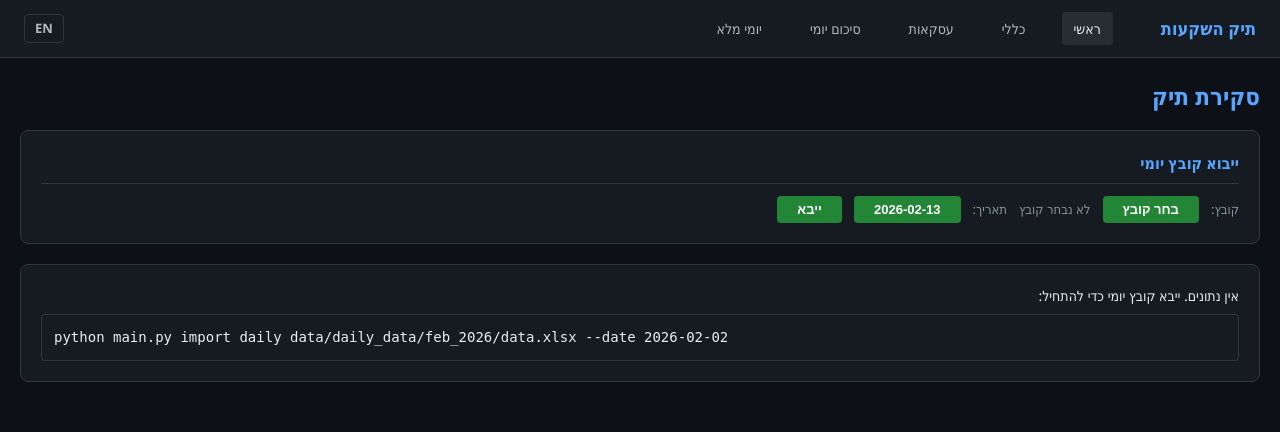
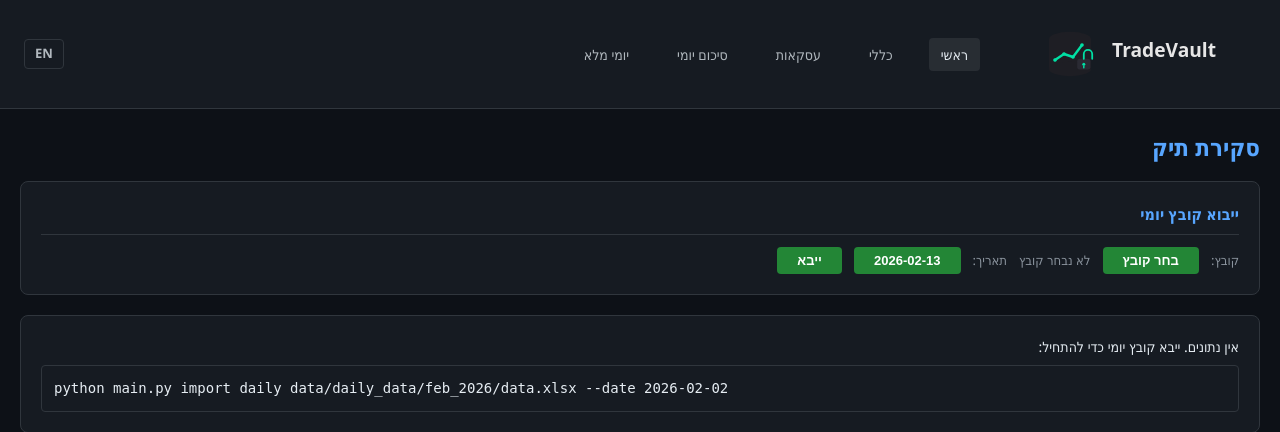
Before and after one commit to yotam-sh/trade-vault, a Flask app: page / in a window 1280 px wide. Shown: the top 432 px of the page. Run offline with Flask 3, Linux system fonts and the light colour scheme; data that the repository does not hold is empty.

Commit message:
Rebrand app to TradeVault with logo and sticky nav
- Rename all references from my-stocks to TradeVault across codebase
- Add SVG logos: logo.svg (favicon) and logo_with_name.svg (nav header)
- Replace text brand in nav with logo_with_name image across all 5 templates
- Add favicon link to all templates
- Update CSS: brand styling for image, sticky nav bar
- Update i18n brand key, server.py, main.py, README.md

Co-Authored-By: Claude Opus 4.6 <noreply@anthropic.com>

```diff
--- a/app/i18n.py
+++ b/app/i18n.py
@@ -4,7 +4,7 @@ import json
 
 TRANSLATIONS = {
     # ── Navigation & Brand ──
-    'brand':              {'he': 'תיק השקעות',   'en': 'Investment Portfolio'},
+    'brand':              {'he': 'TradeVault',   'en': 'TradeVault'},
     'nav_home':           {'he': 'ראשי',         'en': 'Home'},
     'nav_transactions':   {'he': 'כללי',         'en': 'General'},
     'nav_trades':         {'he': 'עסקאות',       'en': 'Trades'},
--- a/main.py
+++ b/main.py
@@ -1,4 +1,4 @@
-"""CLI entry point for my-stocks portfolio tracker."""
+"""CLI entry point for TradeVault portfolio tracker."""
 
 import argparse
 import sys
@@ -297,7 +297,7 @@ def cmd_set_ticker(args):
 
 def main():
     parser = argparse.ArgumentParser(
-        description='my-stocks: Personal portfolio tracker',
+        description='TradeVault: Personal portfolio tracker',
         formatter_class=argparse.RawDescriptionHelpFormatter,
     )
     subparsers = parser.add_subparsers(dest='command', help='Available commands')
--- a/server.py
+++ b/server.py
@@ -26,7 +26,7 @@ from app.queries import (
 )
 
 app = Flask(__name__)
-app.secret_key = 'my-stocks-dev-key'
+app.secret_key = 'tradevault-dev-key'
 
 DATA_DIR = os.path.join(os.path.dirname(__file__), 'data', 'daily_data')
 
@@ -282,5 +282,5 @@ def trades_view():
 
 
 if __name__ == '__main__':
-    print("Starting my-stocks server on http://localhost:5000")
+    print("Starting TradeVault server on http://localhost:5000")
     app.run(debug=True, port=5000)
--- a/static/app.js
+++ b/static/app.js
@@ -1,4 +1,4 @@
-/* my-stocks - Table sorting, filtering, and calendar date picker */
+/* TradeVault - Table sorting, filtering, and calendar date picker */
 
 // T is a global translation object injected by the server via <script>var T = ...;</script>
 
--- a/static/style.css
+++ b/static/style.css
@@ -1,4 +1,4 @@
-/* my-stocks - Dark Mode Bilingual Portfolio Tracker */
+/* TradeVault - Dark Mode Bilingual Portfolio Tracker */
 
 * {
     margin: 0;
@@ -25,13 +25,21 @@ nav {
     align-items: center;
     gap: 24px;
     border-bottom: 1px solid #30363d;
+    position: sticky;
+    top: 0;
+    z-index: 1000;
 }
 
 nav .brand {
-    font-size: 18px;
-    font-weight: bold;
     margin-left: 24px;
-    color: #58a6ff;
+    display: flex;
+    align-items: center;
+    text-decoration: none;
+}
+
+nav .brand-logo {
+    height: 72px;
+    width: auto;
 }
 
 nav a {
--- a/templates/daily_details.html
+++ b/templates/daily_details.html
@@ -3,12 +3,13 @@
 <head>
     <meta charset="UTF-8">
     <meta name="viewport" content="width=device-width, initial-scale=1.0">
-    <title>{{ t.nav_daily_details }} - {{ t.brand }}</title>
+    <title>{{ t.nav_daily_details }} - TradeVault</title>
+    <link rel="icon" type="image/svg+xml" href="/static/logo.svg">
     <link rel="stylesheet" href="/static/style.css">
 </head>
 <body>
     <nav>
-        <span class="brand">{{ t.brand }}</span>
+        <a href="/" class="brand"><img src="/static/logo_with_name.svg" alt="TradeVault" class="brand-logo"></a>
         <a href="/">{{ t.nav_home }}</a>
         <a href="/transactions">{{ t.nav_transactions }}</a>
         <a href="/trades">{{ t.nav_trades }}</a>
--- a/templates/daily_summary.html
+++ b/templates/daily_summary.html
@@ -3,12 +3,13 @@
 <head>
     <meta charset="UTF-8">
     <meta name="viewport" content="width=device-width, initial-scale=1.0">
-    <title>{{ t.nav_daily_summary }} - {{ t.brand }}</title>
+    <title>{{ t.nav_daily_summary }} - TradeVault</title>
+    <link rel="icon" type="image/svg+xml" href="/static/logo.svg">
     <link rel="stylesheet" href="/static/style.css">
 </head>
 <body>
     <nav>
-        <span class="brand">{{ t.brand }}</span>
+        <a href="/" class="brand"><img src="/static/logo_with_name.svg" alt="TradeVault" class="brand-logo"></a>
         <a href="/">{{ t.nav_home }}</a>
         <a href="/transactions">{{ t.nav_transactions }}</a>
         <a href="/trades">{{ t.nav_trades }}</a>
--- a/templates/index.html
+++ b/templates/index.html
@@ -3,12 +3,13 @@
 <head>
     <meta charset="UTF-8">
     <meta name="viewport" content="width=device-width, initial-scale=1.0">
-    <title>{{ t.brand }}</title>
+    <title>TradeVault</title>
+    <link rel="icon" type="image/svg+xml" href="/static/logo.svg">
     <link rel="stylesheet" href="/static/style.css">
 </head>
 <body>
     <nav>
-        <span class="brand">{{ t.brand }}</span>
+        <a href="/" class="brand"><img src="/static/logo_with_name.svg" alt="TradeVault" class="brand-logo"></a>
         <a href="/" class="active">{{ t.nav_home }}</a>
         <a href="/transactions">{{ t.nav_transactions }}</a>
         <a href="/trades">{{ t.nav_trades }}</a>
--- a/templates/trades.html
+++ b/templates/trades.html
@@ -3,12 +3,13 @@
 <head>
     <meta charset="UTF-8">
     <meta name="viewport" content="width=device-width, initial-scale=1.0">
-    <title>{{ t.nav_trades }} - {{ t.brand }}</title>
+    <title>{{ t.nav_trades }} - TradeVault</title>
+    <link rel="icon" type="image/svg+xml" href="/static/logo.svg">
     <link rel="stylesheet" href="/static/style.css">
 </head>
 <body>
     <nav>
-        <span class="brand">{{ t.brand }}</span>
+        <a href="/" class="brand"><img src="/static/logo_with_name.svg" alt="TradeVault" class="brand-logo"></a>
         <a href="/">{{ t.nav_home }}</a>
         <a href="/transactions">{{ t.nav_transactions }}</a>
         <a href="/trades" class="active">{{ t.nav_trades }}</a>
--- a/templates/transactions.html
+++ b/templates/transactions.html
@@ -3,12 +3,13 @@
 <head>
     <meta charset="UTF-8">
     <meta name="viewport" content="width=device-width, initial-scale=1.0">
-    <title>{{ t.nav_transactions }} - {{ t.brand }}</title>
+    <title>{{ t.nav_transactions }} - TradeVault</title>
+    <link rel="icon" type="image/svg+xml" href="/static/logo.svg">
     <link rel="stylesheet" href="/static/style.css">
 </head>
 <body>
     <nav>
-        <span class="brand">{{ t.brand }}</span>
+        <a href="/" class="brand"><img src="/static/logo_with_name.svg" alt="TradeVault" class="brand-logo"></a>
         <a href="/">{{ t.nav_home }}</a>
         <a href="/transactions" class="active">{{ t.nav_transactions }}</a>
         <a href="/trades">{{ t.nav_trades }}</a>
```
Also changed, not shown: README.md, static/logo.svg (added), static/logo_with_name.svg (added).
